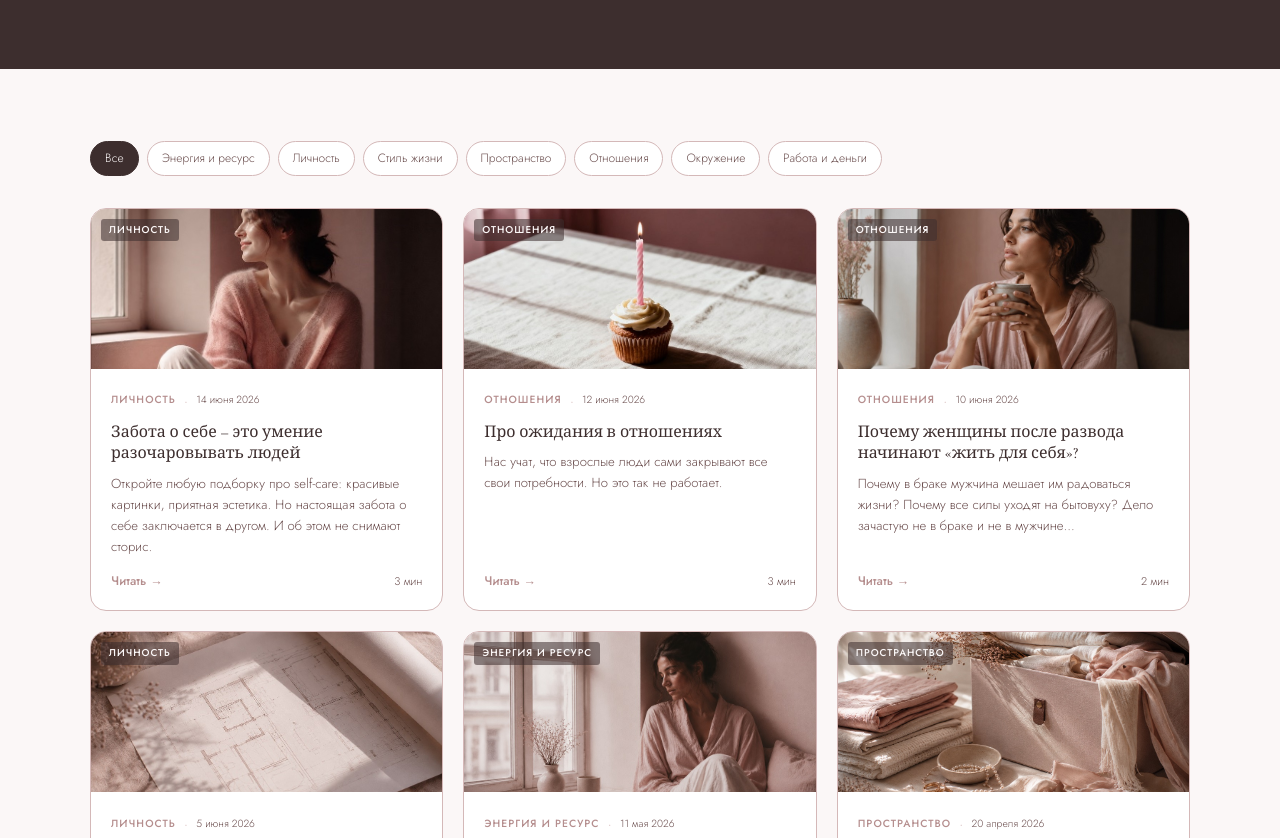
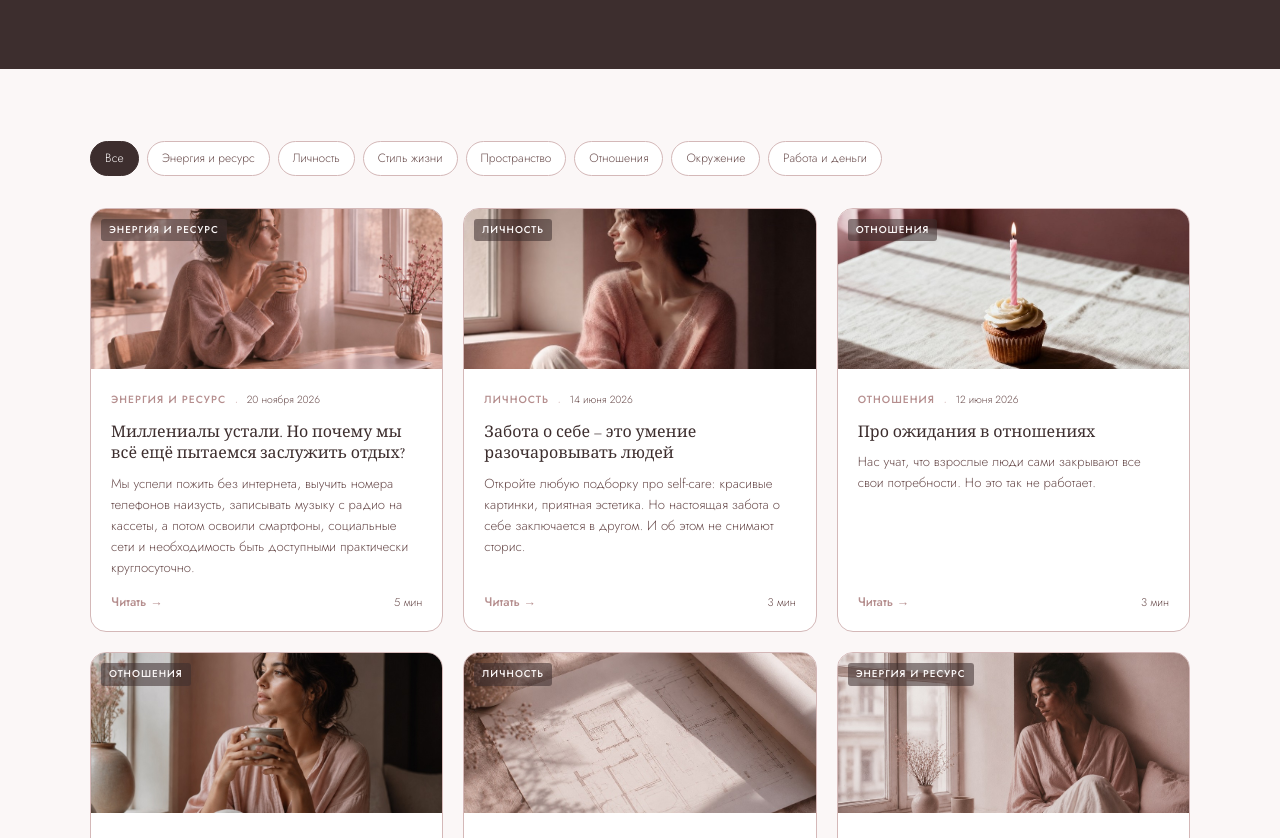
Before and after one commit to jousille/inamora, a plain HTML site: page blog.html in a window 1280 px wide. Shown: the part 262-1100 px from the top of the page. Drawn offline with nearby package versions, Linux system fonts and the light colour scheme.

Commit message:
Update blog.html

```diff
--- a/blog.html
+++ b/blog.html
@@ -932,6 +932,19 @@ section .container { padding: 0; }
     <div class="blog-grid">
 
 
+      <a href="blog/millenialy-ustali.html" class="blog-card" data-category="личность">
+        <div class="blog-cover" style="background-image:url('blog/images/millenialy-ustali.jpg');background-size:cover;background-position:center;background-color:#EDD8D8">
+          <div class="blog-cover-bg"></div>
+          <span class="blog-cover-label">Энергия и ресурс</span>
+        </div>
+        <div class="blog-body">
+          <div class="blog-meta"><span class="blog-tag">Энергия и ресурс</span><span class="blog-dot">·</span><span class="blog-date">20 ноября 2026</span></div>
+          <div class="blog-title">Миллениалы устали. Но почему мы всё ещё пытаемся заслужить отдых?</div>
+          <div class="blog-excerpt">Мы успели пожить без интернета, выучить номера телефонов наизусть, записывать музыку с радио на кассеты, а потом освоили смартфоны, социальные сети и необходимость быть доступными практически круглосуточно.</div>
+          <div class="blog-footer-row"><span class="blog-read">Читать →</span><span class="blog-time">5 мин</span></div>
+        </div>
+      </a>
+
       <a href="blog/zabota-eto-razocharovyvat.html" class="blog-card" data-category="личность">
         <div class="blog-cover" style="background-image:url('blog/images/zabota-eto-razocharovyvat.jpg');background-size:cover;background-position:center;background-color:#EDD8D8">
           <div class="blog-cover-bg"></div>
```
